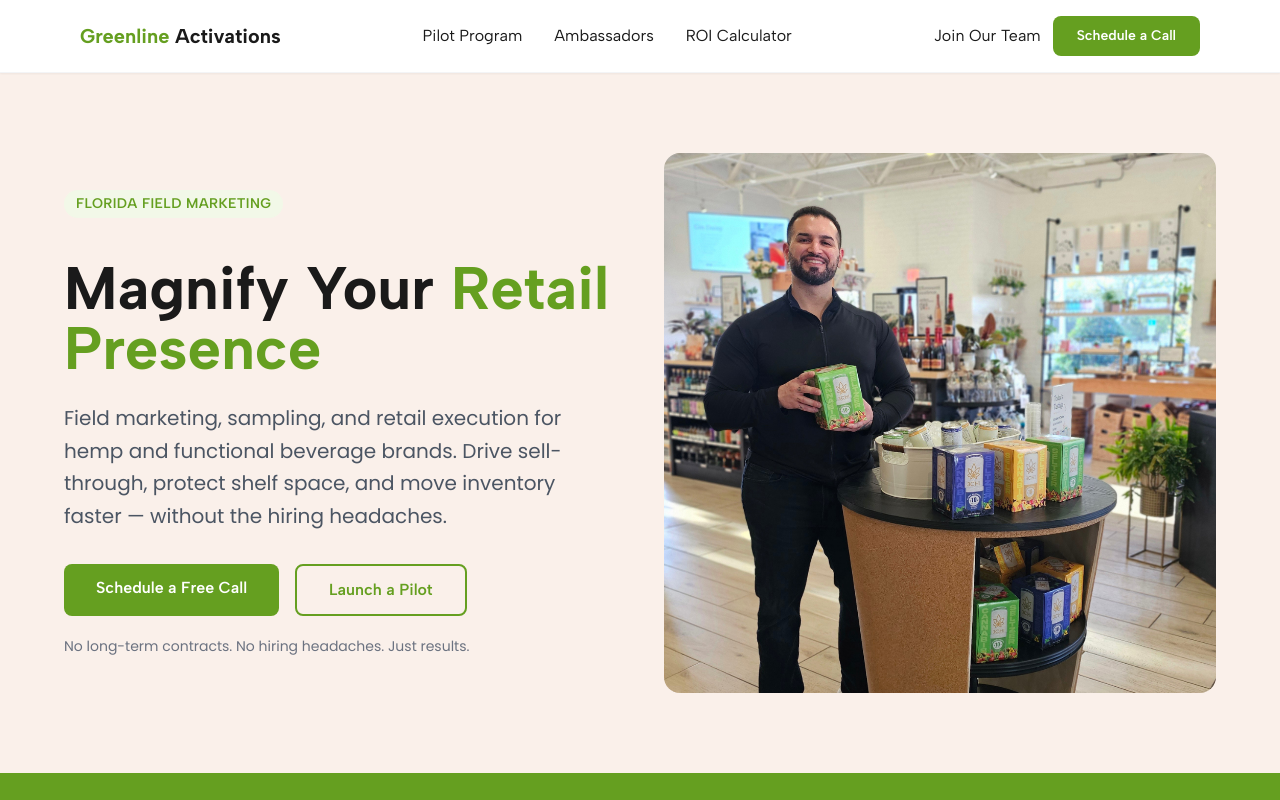
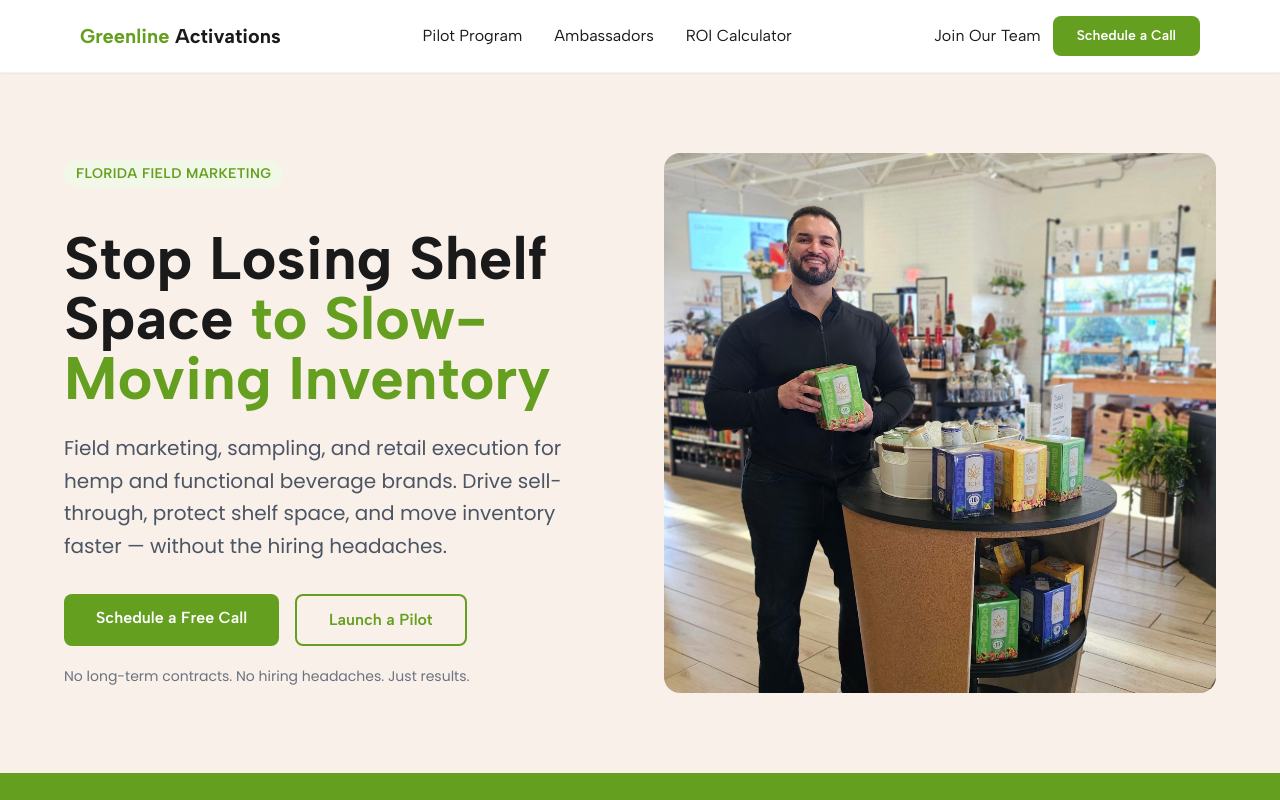
Before and after one commit to hempsafe18/greenline-activations-website, a Next.js app in the folder greenline-website/: page / in a window 1280 px wide. Shown: the top 800 px of the page. Built offline with nearby package versions, Linux system fonts and the light colour scheme.

Commit message:
Update marketing message in page.tsx

```diff
--- a/greenline-website/app/page.tsx
+++ b/greenline-website/app/page.tsx
@@ -76,8 +76,8 @@ export default function HomePage() {
             <div>
               <span className="tag mb-6">Florida Field Marketing</span>
               <h1 className="text-5xl md:text-6xl font-bold text-dark leading-tight mt-4 mb-6">
-                Magnify Your{" "}
-                <span className="text-green">Retail Presence</span>
+               Stop Losing Shelf Space{" "}
+                <span className="text-green">to Slow-Moving Inventory </span>
               </h1>
               <p className="text-xl text-gray-600 leading-relaxed mb-8 max-w-2xl font-body">
                 Field marketing, sampling, and retail execution for hemp and functional beverage brands.
```
